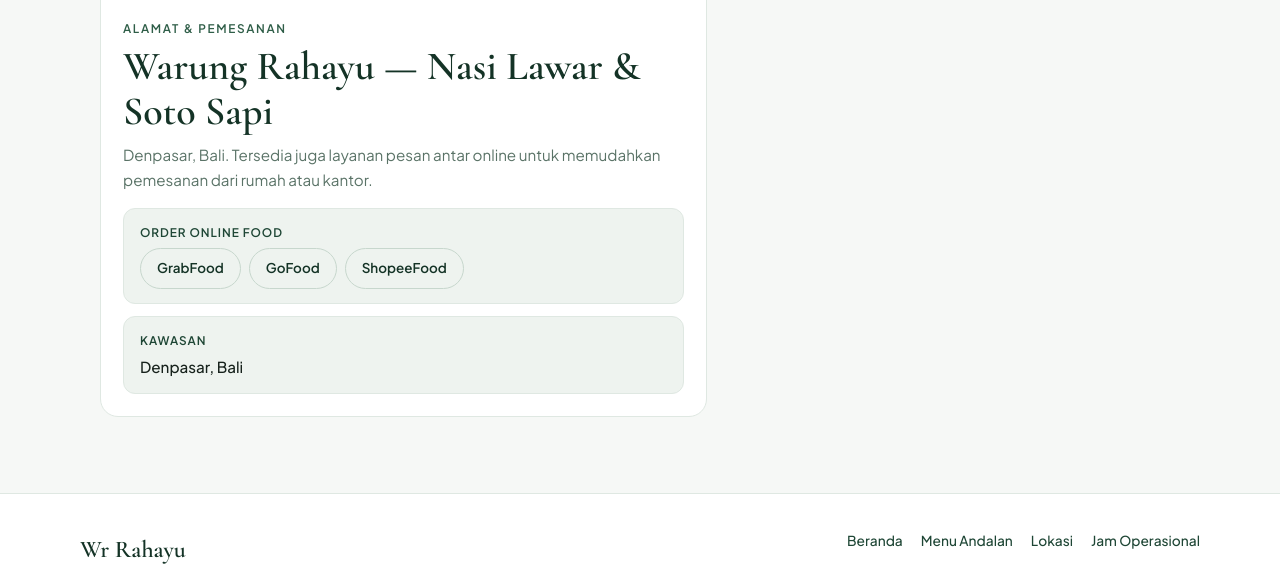
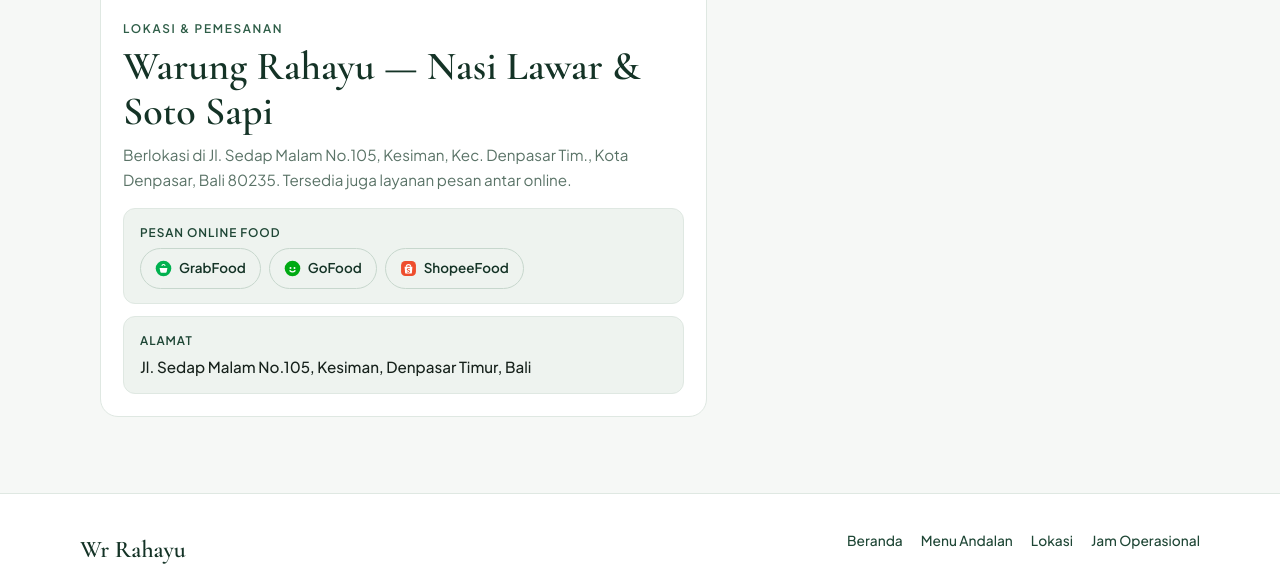
Before and after one commit to tutde73-cloud/Wr-rahayu, a plain HTML site: page index.html in a window 1280 px wide. Shown: the part 2909-3488 px from the top of the page. Drawn offline with nearby package versions, Linux system fonts and the light colour scheme; no server answers.

Commit message:
Update address and order button labels in HTML

```diff
--- a/index.html
+++ b/index.html
@@ -41,7 +41,9 @@
       "servesCuisine": ["Indonesian", "Balinese", "Lawar Sapi", "Soto Sapi"],
       "address": {
         "@type": "PostalAddress",
+        "streetAddress": "Jl. Sedap Malam No.105, Kesiman, Kec. Denpasar Tim.",
         "addressLocality": "Denpasar",
+        "postalCode": "80235",
         "addressRegion": "Bali",
         "addressCountry": "ID"
       }
@@ -367,7 +369,8 @@
     .order-pill {
       display: inline-flex;
       align-items: center;
-      padding: 8px 16px;
+      gap: 7px;
+      padding: 8px 14px;
       border-radius: 999px;
       font-size: 0.84rem;
       font-weight: 600;
@@ -381,6 +384,12 @@
       background: var(--green-forest);
       color: #ffffff;
       border-color: var(--green-forest);
+    }
+
+    .order-pill svg {
+      width: 17px;
+      height: 17px;
+      flex-shrink: 0;
     }
 
     /* Sections */
@@ -687,9 +696,30 @@
         <div class="order-strip" aria-label="Pesan Online Food">
           <span class="order-label">Pesan Online Food:</span>
           <div class="order-btns">
-            <a href="#" class="order-pill" target="_blank" rel="noopener">GrabFood</a>
-            <a href="#" class="order-pill" target="_blank" rel="noopener">GoFood</a>
-            <a href="#" class="order-pill" target="_blank" rel="noopener">ShopeeFood</a>
+            <a href="#" class="order-pill" target="_blank" rel="noopener">
+              <svg viewBox="0 0 24 24" aria-hidden="true">
+                <circle cx="12" cy="12" r="11" fill="#00B14F" />
+                <path fill="#FFFFFF" d="M6.5 11.2h11l-1.1 5.6a1.4 1.4 0 0 1-1.4 1.1H9a1.4 1.4 0 0 1-1.4-1.1l-1.1-5.6zm2.6-2.7a2.9 2.9 0 0 1 5.8 0h-1.4a1.5 1.5 0 0 0-3 0H9.1z" />
+              </svg>
+              <span>GrabFood</span>
+            </a>
+            <a href="#" class="order-pill" target="_blank" rel="noopener">
+              <svg viewBox="0 0 24 24" aria-hidden="true">
+                <circle cx="12" cy="12" r="11" fill="#00AA13" />
+                <circle cx="9.2" cy="11.2" r="1.4" fill="#FFFFFF" />
+                <circle cx="14.8" cy="11.2" r="1.4" fill="#FFFFFF" />
+                <path fill="none" stroke="#FFFFFF" stroke-width="2" stroke-linecap="round" d="M8.5 15.2c1 1.1 2.2 1.6 3.5 1.6s2.5-.5 3.5-1.6" />
+              </svg>
+              <span>GoFood</span>
+            </a>
+            <a href="#" class="order-pill" target="_blank" rel="noopener">
+              <svg viewBox="0 0 24 24" aria-hidden="true">
+                <rect x="1.5" y="1.5" width="21" height="21" rx="6" fill="#EE4D2D" />
+                <path fill="none" stroke="#FFFFFF" stroke-width="1.8" d="M9 9.5a3 3 0 0 1 6 0" />
+                <path fill="#FFFFFF" d="M6.5 9.5h11l-.7 8.4a1.4 1.4 0 0 1-1.4 1.3H8.6a1.4 1.4 0 0 1-1.4-1.3l-.7-8.4zm5.5 2.1c-1.5 0-2.4.7-2.4 1.7 0 1 .8 1.5 2.1 1.8 1 .2 1.3.5 1.3.9 0 .5-.5.8-1.2.8-.7 0-1.3-.3-1.7-.7l-.8.9c.5.5 1.4.9 2.5.9 1.6 0 2.5-.8 2.5-1.9 0-1-.8-1.5-2.2-1.8-.9-.2-1.2-.5-1.2-.9 0-.4.4-.7 1.1-.7.6 0 1.1.2 1.5.5l.7-.8c-.5-.4-1.2-.6-2-.6z" />
+              </svg>
+              <span>ShopeeFood</span>
+            </a>
           </div>
         </div>
       </div>
@@ -767,26 +797,47 @@
               ></iframe>
             </div>
             <div class="card-pad">
-              <div class="section-eyebrow" id="eyebrow-venue_dining">Alamat &amp; Pemesanan</div>
+              <div class="section-eyebrow" id="eyebrow-venue_dining">Lokasi &amp; Pemesanan</div>
               <h3 class="section-title" id="title-venue_dining">Warung Rahayu — Nasi Lawar &amp; Soto Sapi</h3>
               <p class="section-lead" id="body-venue_dining">
-                Denpasar, Bali. Tersedia juga layanan pesan antar online untuk memudahkan pemesanan dari rumah atau kantor.
+                Berlokasi di Jl. Sedap Malam No.105, Kesiman, Kec. Denpasar Tim., Kota Denpasar, Bali 80235. Tersedia juga layanan pesan antar online.
               </p>
 
               <div class="info-box-list">
                 <div class="info-box">
-                  <div class="info-box-label" id="extra1-label-venue_dining">Order Online Food</div>
+                  <div class="info-box-label" id="extra1-label-venue_dining">Pesan Online Food</div>
                   <div class="info-box-val" id="extra1-val-venue_dining">
                     <div class="order-btns" style="margin-top: 6px;">
-                      <a href="#" class="order-pill" target="_blank" rel="noopener">GrabFood</a>
-                      <a href="#" class="order-pill" target="_blank" rel="noopener">GoFood</a>
-                      <a href="#" class="order-pill" target="_blank" rel="noopener">ShopeeFood</a>
+                      <a href="#" class="order-pill" target="_blank" rel="noopener">
+                        <svg viewBox="0 0 24 24" aria-hidden="true">
+                          <circle cx="12" cy="12" r="11" fill="#00B14F" />
+                          <path fill="#FFFFFF" d="M6.5 11.2h11l-1.1 5.6a1.4 1.4 0 0 1-1.4 1.1H9a1.4 1.4 0 0 1-1.4-1.1l-1.1-5.6zm2.6-2.7a2.9 2.9 0 0 1 5.8 0h-1.4a1.5 1.5 0 0 0-3 0H9.1z" />
+                        </svg>
+                        <span>GrabFood</span>
+                      </a>
+                      <a href="#" class="order-pill" target="_blank" rel="noopener">
+                        <svg viewBox="0 0 24 24" aria-hidden="true">
+                          <circle cx="12" cy="12" r="11" fill="#00AA13" />
+                          <circle cx="9.2" cy="11.2" r="1.4" fill="#FFFFFF" />
+                          <circle cx="14.8" cy="11.2" r="1.4" fill="#FFFFFF" />
+                          <path fill="none" stroke="#FFFFFF" stroke-width="2" stroke-linecap="round" d="M8.5 15.2c1 1.1 2.2 1.6 3.5 1.6s2.5-.5 3.5-1.6" />
+                        </svg>
+                        <span>GoFood</span>
+                      </a>
+                      <a href="#" class="order-pill" target="_blank" rel="noopener">
+                        <svg viewBox="0 0 24 24" aria-hidden="true">
+                          <rect x="1.5" y="1.5" width="21" height="21" rx="6" fill="#EE4D2D" />
+                          <path fill="none" stroke="#FFFFFF" stroke-width="1.8" d="M9 9.5a3 3 0 0 1 6 0" />
+                          <path fill="#FFFFFF" d="M6.5 9.5h11l-.7 8.4a1.4 1.4 0 0 1-1.4 1.3H8.6a1.4 1.4 0 0 1-1.4-1.3l-.7-8.4zm5.5 2.1c-1.5 0-2.4.7-2.4 1.7 0 1 .8 1.5 2.1 1.8 1 .2 1.3.5 1.3.9 0 .5-.5.8-1.2.8-.7 0-1.3-.3-1.7-.7l-.8.9c.5.5 1.4.9 2.5.9 1.6 0 2.5-.8 2.5-1.9 0-1-.8-1.5-2.2-1.8-.9-.2-1.2-.5-1.2-.9 0-.4.4-.7 1.1-.7.6 0 1.1.2 1.5.5l.7-.8c-.5-.4-1.2-.6-2-.6z" />
+                        </svg>
+                        <span>ShopeeFood</span>
+                      </a>
                     </div>
                   </div>
                 </div>
                 <div class="info-box">
-                  <div class="info-box-label" id="extra2-label-venue_dining">Kawasan</div>
-                  <div class="info-box-val" id="extra2-val-venue_dining">Denpasar, Bali</div>
+                  <div class="info-box-label" id="extra2-label-venue_dining">Alamat</div>
+                  <div class="info-box-val" id="extra2-val-venue_dining">Jl. Sedap Malam No.105, Kesiman, Denpasar Timur, Bali</div>
                 </div>
               </div>
             </div>
```
